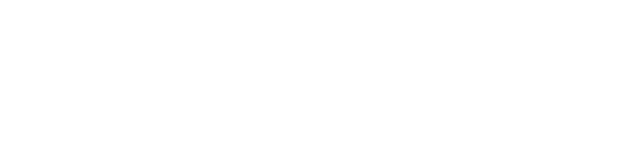
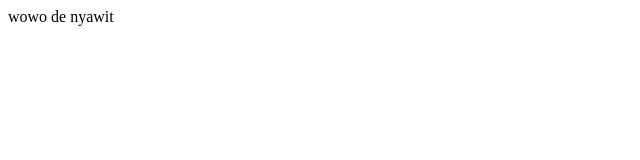
Before and after one commit to aleksandradika51-cpu/aleksandradika51-cpu.github.io, a plain HTML site: page index.html in a window 1280 px wide. Shown: the whole page, without its empty margins (0-640 px from the left). Drawn offline with Linux system fonts and the light colour scheme.

Commit message:
update index.html

```diff
--- a/index.html
+++ b/index.html
@@ -8,7 +8,7 @@
 </head>
 
 <body>
-
+  wowo de nyawit
 </body>
 
 </html>
```
